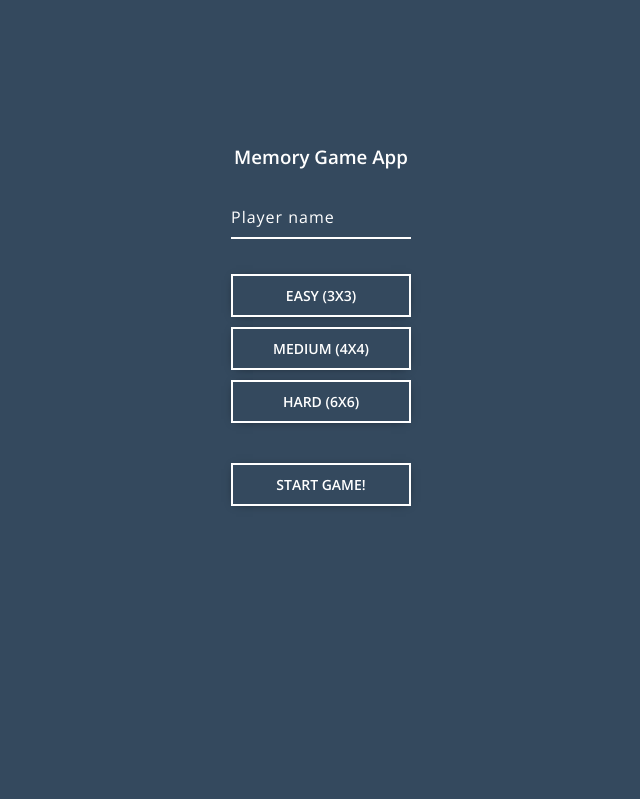
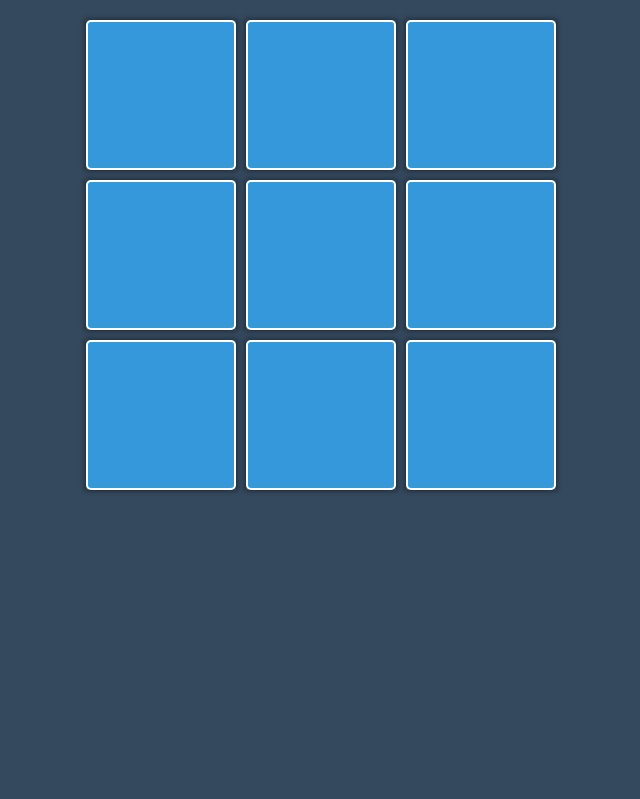
Before and after one commit to webseb00/Memory-Game, a website built with webpack: page dist/index.html in a window 1280 px wide. Shown: the top 799 px of the page, without its empty margins (319-959 px from the left). Built offline with nearby package versions, Linux system fonts and the light colour scheme.

Commit message:
Add board styles

```diff
--- a/scss/style.scss
+++ b/scss/style.scss
@@ -12,13 +12,19 @@ $white_color: #ffffff;
 
 body {
     font-family: 'Open Sans', sans-serif;
-    background: $main_blue;
+    background: #34495e;
+}
+
+img {
+    max-width: 100%;
+    height: auto;
 }
 
 .container {
     max-width: 1140px;
     width: 100%;
     margin: 0 auto;
+    padding: 20px;
 }
 
 .btn {
@@ -31,10 +37,11 @@ body {
     background: none;
     text-transform: uppercase;
     cursor: pointer;
-    box-shadow: 0 1px 10px -5px rgba(0,0,0,.8);
+    box-shadow: 0 2px 5px 0px rgba(0, 0, 0, 0.4);
     padding: 10px 15px;
     width: 180px;
     border: 2px solid $white_color;
+    border-radius: 5px;
     margin: 5px 0;
     transition: .4s ease-in-out;
     position: relative;
@@ -59,12 +66,18 @@ body {
 }
 
 .btn:hover {
-    color: $main_blue;
+    color: #34495e;
+    box-shadow: 0 6px 5px 0px rgba(0, 0, 0, 0.4);
+}
+
+.btn:focus {
+    box-shadow: 0 2px 5px 0px rgba(0, 0, 0, 0.4);
 }
 
 // Modal Box Styles
 
 .modal {
+    display: none;
     position: fixed;
     width: 100%;
     height: 100%;
@@ -75,7 +88,7 @@ body {
         display: flex;
         flex-direction: column;
         align-items: center;
-        margin-top: 10%;
+        margin-top: 5%;
     }
 
     &__heading {
@@ -143,3 +156,60 @@ body {
         margin: 30px 0;
     }
 }
+
+
+// BOARD CARDS
+
+.board {
+    &__cards {
+        display: inline-grid;
+        grid-template-columns: repeat(3, 150px);
+        grid-template-rows: repeat(3, 150px);
+        grid-column-gap: 10px;
+        grid-row-gap: 10px;
+        justify-content: center;
+        width: 100%;
+        perspective: 600px;
+    }
+
+    &__card {
+        position: relative;
+        box-shadow: 0px 0px 5px 1px rgba(0,0,0,0.45);
+        cursor: pointer;
+        transition: transform 1s;
+        transform-style: preserve-3d;
+    }
+
+    &__card.rotate {
+        transform: rotateY(180deg);
+    }
+
+    &__card-side {
+        position: absolute;
+        height: 100%;
+        width: 100%;
+        backface-visibility: hidden;
+        border-radius: 5px;
+    }
+
+    &__card--front {
+        border: 2px solid $white_color;
+        background: $main_blue;
+    }
+
+    &__card--back {
+        // display: none;
+        transform: rotateY(180deg);
+        display: flex;
+        align-items: center;
+        justify-content: center;
+        background: #ecf0f1;
+        border: 2px solid $main_blue;
+    }
+
+    &__icon {
+        fill: $main_blue;
+        width: 90px;
+    }
+
+}
```
